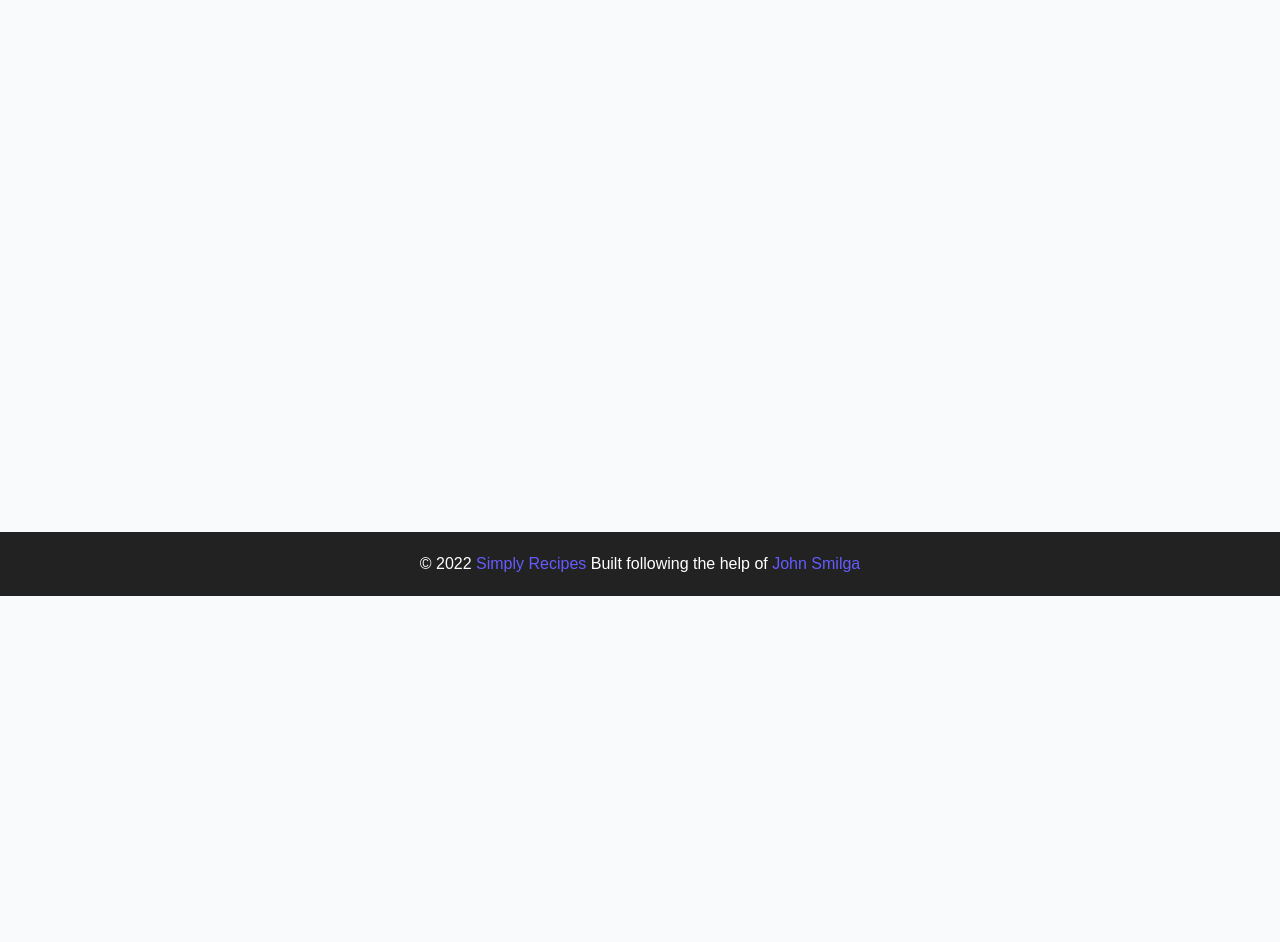
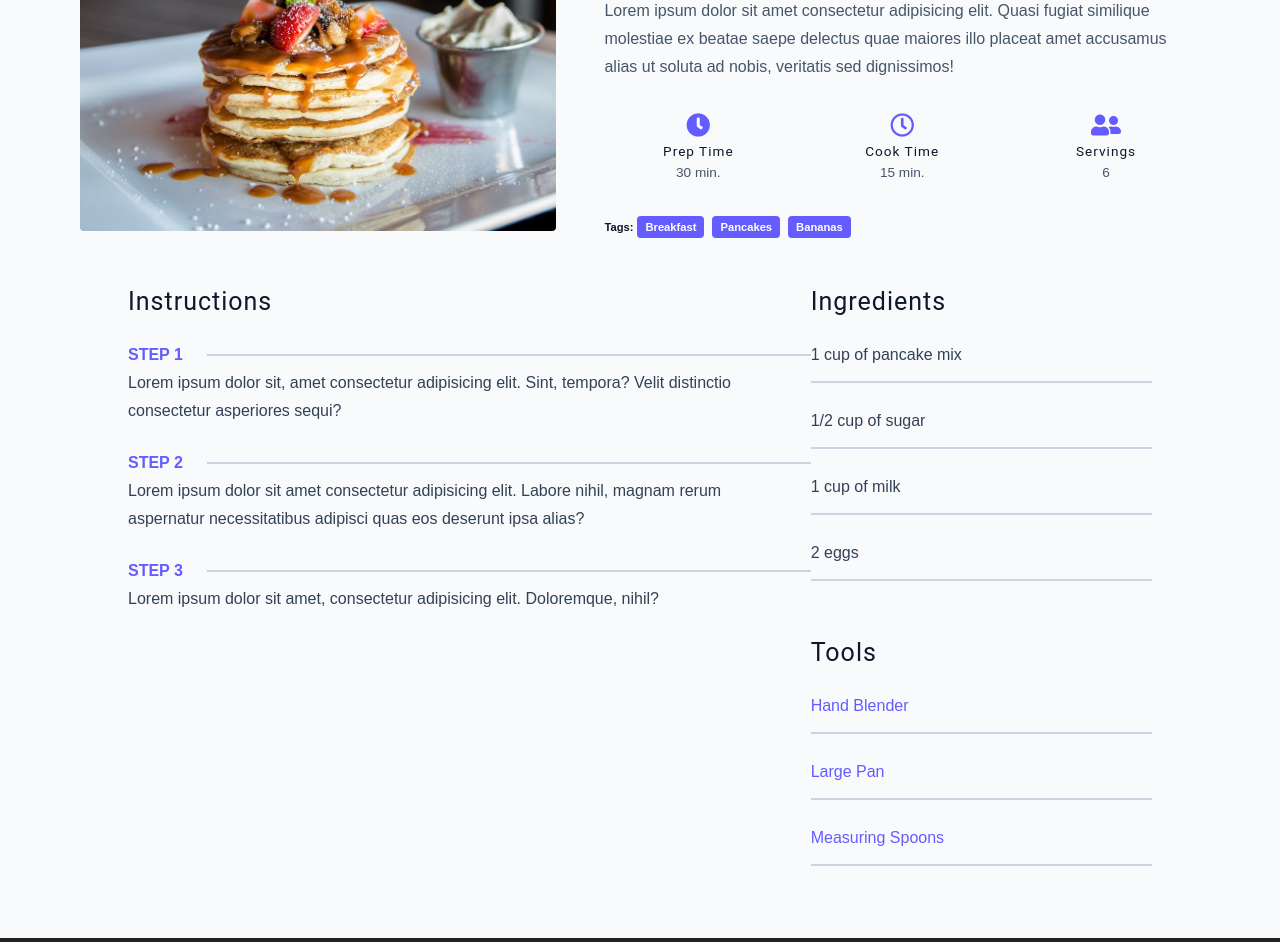
Before and after one commit to GonzaloCalleriza/Project-Recipes-Website, a plain HTML site: page single-recipe.html in a window 1280 px wide. Shown: the part 204-1146 px from the top of the page. Before the commit the page ends 800 px from the top, so only its background shows below. Drawn offline with Linux system fonts and the light colour scheme.

Commit message:
Finished HTML and CSS section, need JS in future

```diff
--- a/css/main.css
+++ b/css/main.css
@@ -671,7 +671,119 @@ Tags page
 /*
 -------------------------------------------
 -------------------------------------------
-
+Single Recipe Page
 -------------------------------------------
 -------------------------------------------
 */
+.recipe-hero{
+  display: grid;
+  gap: 3rem;
+}
+
+.recipe-hero-img{
+  height: 300px;
+  border-radius: var(--borderRadius);
+}
+
+.recipe-hero p {
+  color: var(--grey-600)
+}
+
+.recipe-icons {
+  display: grid;
+  grid-template-columns: 1fr 1fr 1fr;
+  gap: 1rem;
+  margin: 2rem 0;
+  text-align: center;
+}
+
+.recipe-icons i{
+  font-size: 1.5rem;
+  color: var(--primary-500);
+}
+
+.recipe-icons h5, .recipe-icons p{
+  margin-bottom: 0;
+  font-size: 0.85rem;
+}
+
+.recipe-icons p{
+  color: var(--grey-600);
+}
+
+.recipe-tags{
+  display: flex;
+  align-items: center;
+  flex-wrap: wrap;
+  font-size: 0.7em;
+  font-weight: 600;
+}
+
+.recipe-tags a{
+  background: var(--primary-500);
+  border-radius: var(--borderRadius);
+  color: var(--white);
+  padding: 0.08rem 0.5rem;
+  margin: 0 0.25rem;
+  text-transform: capitalize;
+}
+
+@media screen and (min-width: 992px) {
+  .recipe-hero{
+    grid-template-columns: 4fr 5fr;
+    align-items: center;
+  }
+}
+
+.recipe-content{
+  padding: 3rem;
+  display: grid;
+  gap: 2 rem 5 rem;
+}
+
+@media screen and (min-width: 992px) {
+  .recipe-content{
+    grid-template-columns: 2fr 1fr;
+  }
+}
+
+.single-instruction header {
+  display: grid;
+  grid-template-columns: auto 1fr;
+  gap: 1.5rem;
+  align-items: center;
+}
+
+.single-instruction header p{
+  text-transform: uppercase;
+  font-weight: 600;
+  margin-bottom: 0;
+  color: var(--primary-500);
+}
+
+.single-instruction > p {
+  color: var(--grey-700)
+}
+
+.single-instruction header div{
+  height: 2px;
+  background: var(--grey-300);
+}
+
+.second-column{
+  display: grid;
+  row-gap: 2rem;
+}
+
+.single-ingredient{
+  border-bottom: 2px solid var(--grey-300);
+  padding-bottom: 0.75rem;
+  color: var(--grey-700);
+}
+
+.single-tool {
+  border-bottom: 2px solid var(--grey-300);
+  padding-bottom: 0.75rem;
+  color: var(--primary-500);
+  text-transform: capitalize;
+}
--- a/single-recipe.html
+++ b/single-recipe.html
@@ -44,7 +44,85 @@
     </nav>
     <!-- Main -->
     <main class="page">
-        <h1> Single Recipe </h1>
+        <section class="recipe-hero">
+            <img src="/assets/recipes/recipe-4.jpeg" alt="Pancakes" class="img recipe-hero-img">
+            <article>
+                <h2> Banana Pancakes </h2>
+                <p> Lorem ipsum dolor sit amet consectetur adipisicing elit. Quasi fugiat similique molestiae ex beatae saepe delectus quae maiores illo placeat amet accusamus alias ut soluta ad nobis, veritatis sed dignissimos!</p>
+                <!-- Recipe Icons -->
+                <div class="recipe-icons">
+                    <!-- Single recipe Icon -->
+                    <article>
+                        <i class="fas fa-clock"></i>
+                        <h5>prep time</h5>
+                        <p>30 min.</p>
+                    </article>
+                    <!-- Single recipe Icon -->
+                    <article>
+                        <i class="far fa-clock"></i>
+                        <h5>cook time</h5>
+                        <p>15 min.</p>
+                    </article>
+                    <!-- Single recipe Icon -->
+                    <article>
+                        <i class="fas fa-user-friends"></i>
+                        <h5>servings</h5>
+                        <p>6</p>
+                    </article>
+                </div>
+                <!-- Recipe Tags -->
+                <div class="recipe-tags">
+                    Tags: <a href="tag-template.html"> Breakfast </a>
+                    <a href="tag-template.html"> Pancakes </a>
+                    <a href="tag-template.html"> Bananas </a>
+                </div>
+            </article>
+        </section>
+        <!-- Recipe Content -->
+        <section class="recipe-content">
+            <article>
+                <h4> instructions </h4>
+                <!-- Single instruction 1 -->
+                <div class="single-instruction">
+                    <header>
+                        <p>step 1</p>
+                        <div></div>
+                    </header>
+                    <p>Lorem ipsum dolor sit, amet consectetur adipisicing elit. Sint, tempora? Velit distinctio consectetur asperiores sequi?</p>
+                </div>
+                <!-- Single instruction 2 -->
+                <div class="single-instruction">
+                    <header>
+                        <p>step 2</p>
+                        <div></div>
+                    </header>
+                    <p>Lorem ipsum dolor sit amet consectetur adipisicing elit. Labore nihil, magnam rerum aspernatur necessitatibus adipisci quas eos deserunt ipsa alias?</p>
+                </div>
+                <!-- Single instruction 3 -->
+                <div class="single-instruction">
+                    <header>
+                        <p>step 3</p>
+                        <div></div>
+                    </header>
+                    <p>Lorem ipsum dolor sit amet, consectetur adipisicing elit. Doloremque, nihil?</p>
+                </div>
+            </article>
+            <article class="second-column">
+                <div>
+                    <h4>ingredients</h4>
+                    <p class="single-ingredient"> 1 cup of pancake mix </p>
+                    <p class="single-ingredient"> 1/2 cup of sugar </p>
+                    <p class="single-ingredient"> 1 cup of milk  </p>
+                    <p class="single-ingredient"> 2 eggs </p>
+                </div>
+                <div>
+                    <h4>tools</h4>
+                    <p class="single-tool">hand blender</p>
+                    <p class="single-tool">large pan</p>
+                    <p class="single-tool">measuring spoons</p>
+                </div>
+            </article>
+        </section>
     </main>
     <!-- Footer-->
     <footer class="page-footer">
```
